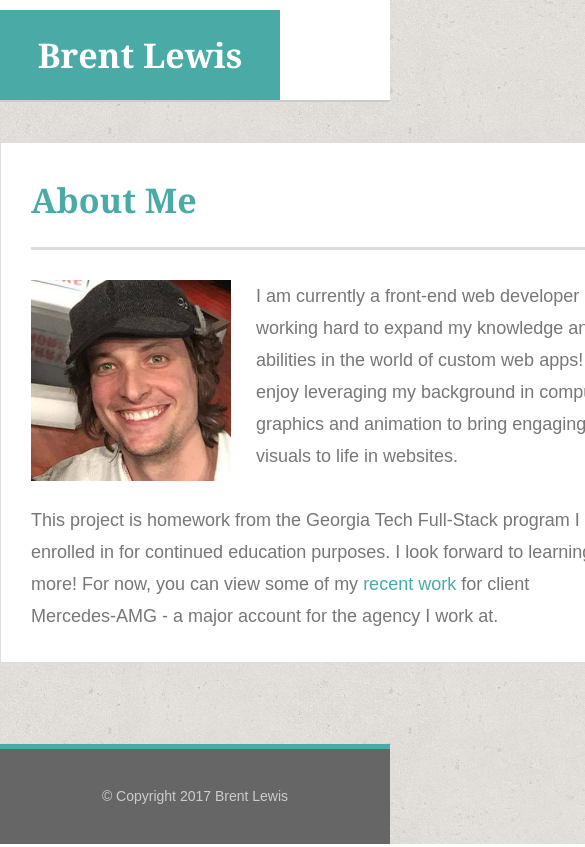
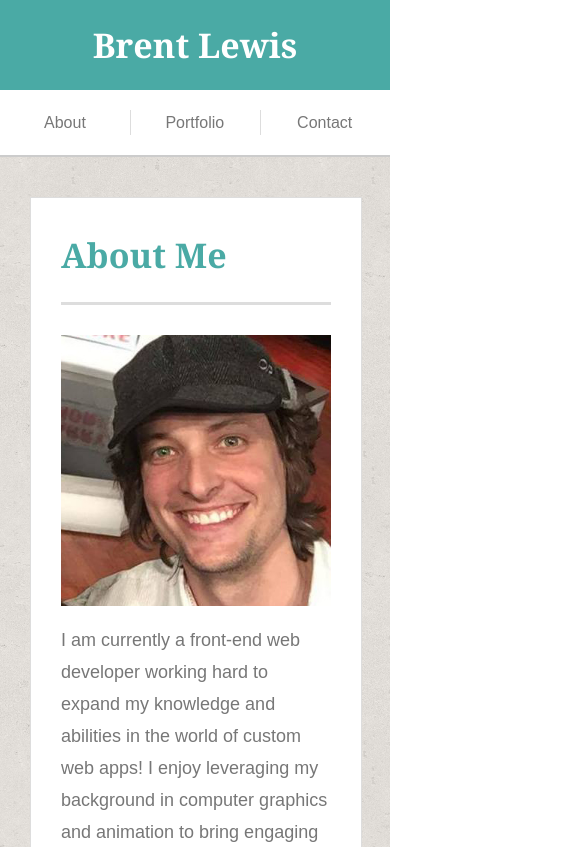
Before and after one commit to bl3d/Responsive-Portfolio, a plain HTML site: page index.html in a window 390 px wide. Shown: the top 847 px of the page, 585 px wide, since content can reach past the window. Drawn offline with Linux system fonts and the light colour scheme.

Commit message:
first pass breakpoints for index page

```diff
--- a/assets/css/style.css
+++ b/assets/css/style.css
@@ -51,6 +51,7 @@ header {
 	height: 100px;
 	background-color: #ffffff;
 	border-bottom: solid 2px #cccccc;
+	transition: height 0.5s;
 }
 
 #mainLogo {
@@ -66,6 +67,7 @@ header {
 	text-align: center;
 	line-height: 90px;
 	font-family: 'Georgia', Times, Times New Roman, serif;
+	transition: all 0.5s;
 }
 
 ul#navLinks {
@@ -73,6 +75,7 @@ ul#navLinks {
 	z-index: 50;
 	right: 0;
 	line-height: 100px;
+	transition: line-height 0.5s;
 }
 
 li.mainLink {
@@ -101,6 +104,7 @@ li.mainLink a:hover {
 	width: 960px;
 	height: 100%;
 	margin:0 auto;
+	transition: width 0.5s;
 }
 
 .container {
@@ -119,6 +123,7 @@ li.mainLink a:hover {
 	overflow: auto;
 	padding: 30px;
 	margin-bottom: 40px;
+	transition: width 0.5s;
 }
 
 
@@ -132,6 +137,7 @@ li.mainLink a:hover {
 	width: 210px;
 	padding: 30px;
 	background: #ffffff;
+	transition: all 0.5s;
 }
 
 ul#socailConnectMenu {
@@ -163,6 +169,7 @@ li.socialLink:hover {
 	width: 200px;
 	float: left;
 	padding: 0px 25px 15px 0px;
+	transition: width 0.5s;
 }
 
 .inPageLink {
@@ -286,14 +293,109 @@ footer{
 
 @media screen and (max-width: 980px){
 
+	.masterWidth{
+		width:730px;
+	}
+
+	header{
+		height: 90px;
+	}
+
+	#mainLogo{
+		bottom: 0px;
+	}
+
+	ul#navLinks{
+		line-height: 90px;
+	}
+
+	#mainContent{
+		width: 355px;
+	}
+
+	#socialConnect{
+		left: 460px;
+	}
+
+	.bioImg{
+		float: none;
+		width: 355px;
+	}
+
 }
 
 
 @media screen and (max-width: 768px){
+
+	.masterWidth{
+		width: calc(100% - 60px);
+	}
+
+	#mainLogo{
+		width: 260px;
+	}
+
+	#mainContent{
+		width: calc(100% - 60px);
+	}
+
+	#socialConnect{
+		position: relative;
+		left: 0px;
+		width: calc(100% - 60px);
+		margin-bottom: 40px;
+	}
+
+	ul#socailConnectMenu{
+		text-align: left;
+	}
+
+	.bioImg{
+		float: left;
+		width: 37.5%;
+	}
 
 }
 
 
 @media screen and (max-width: 640px){
 
+	header{
+		height: 155px;
+	}
+
+	.headerContents{
+		width: 100%;
+	}
+
+	#mainLogo{
+		bottom: auto;
+		width: 100%;
+	}
+
+	ul#navLinks{
+		top: 110px;
+		line-height: 25px;
+		width: 100%;
+		left: 0%;
+		right: 0%;
+		margin: 0 auto;
+	}
+
+	li.mainLink{
+		width: 33.3%;
+		text-align: center;
+	}
+
+	li.mainLink a{
+	    width: 100%;
+	    display: block;
+	    padding: 0px !important;
+	}
+
+	.bioImg{
+		float: none;
+		width: 100%;
+	}
+
 }
```
